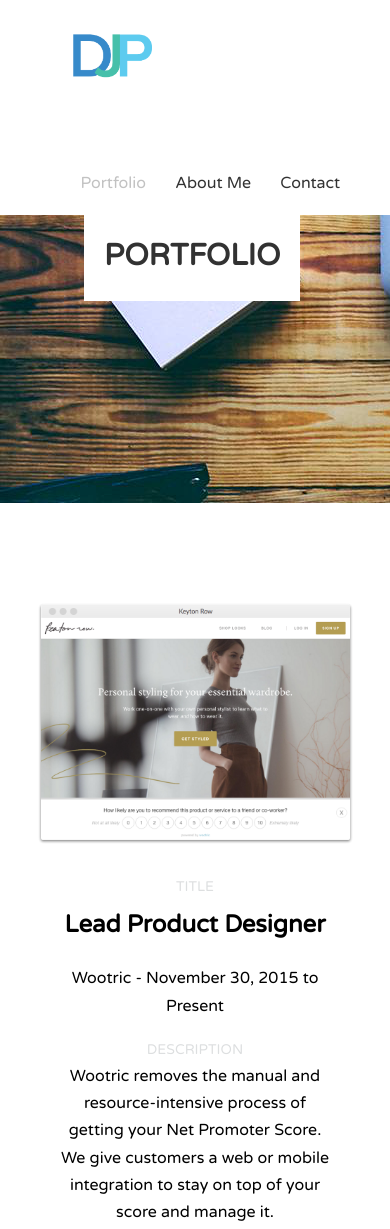
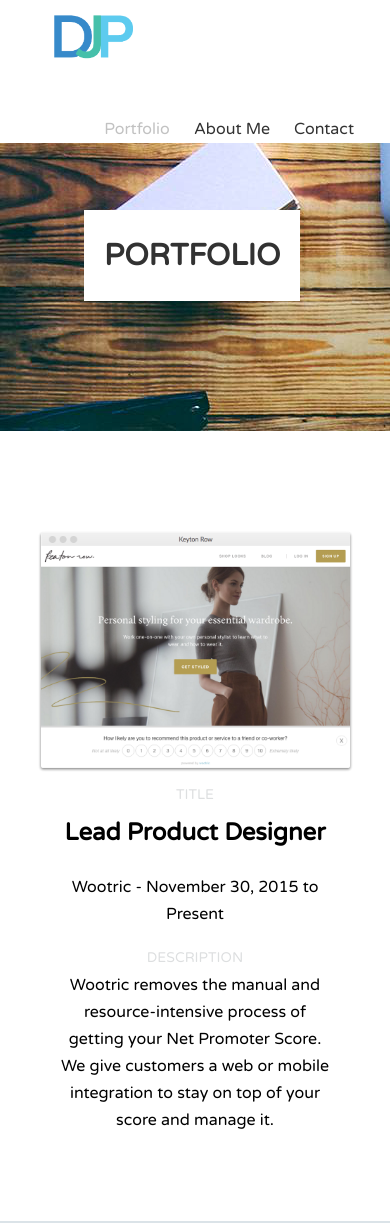
Before and after one commit to DanPitrowiski/fewd-40, a plain HTML site: page portfolio-site/index.html in a window 390 px wide. Shown: the top 1229 px of the page. Drawn offline with Linux system fonts and the light colour scheme.

Commit message:
Mobile UI Optimizing - Feb 11

```diff
--- a/portfolio-site/css/style.css
+++ b/portfolio-site/css/style.css
@@ -92,6 +92,10 @@ header ul   {
   text-decoration: none;
 }
 
+h2 {
+  margin-top: 0;
+}
+
 
 header a {
   color: #323232;
@@ -174,12 +178,12 @@ div.job {
   display: block;
   max-width: 1200px;
   margin: 0 auto;
-  padding: 10px;
+  padding: 10px 30px 10px 30px;
 }
 
 li {
   display: inline;
-  padding: 0px 10px 0px 10px;
+  padding: 0px 20px 0px 0px;
 }
 
 
@@ -327,7 +331,7 @@ svg.airplane  {
 footer  {
   background-color: #323232;
   padding: 80px 50px 80px 50px;
-  margin-top: 50px;
+  margin-top: 5em;
 }
 
 .footer-icons path {
@@ -358,9 +362,12 @@ FOR SMALLER SCEENS
 
 @media (max-width: 960px) {
 
+    .logo {
+      padding: 5px;
+    }
 
-    header ul li {
-      padding: 20px 5px 5px 20px;
+    header ul {
+      padding: 2em 1em 0em 0em;
     }
 
     div.job {
@@ -416,4 +423,6 @@ FOR SMALLER SCEENS
       padding: 5px;
     }
 
+
+
 }
```
